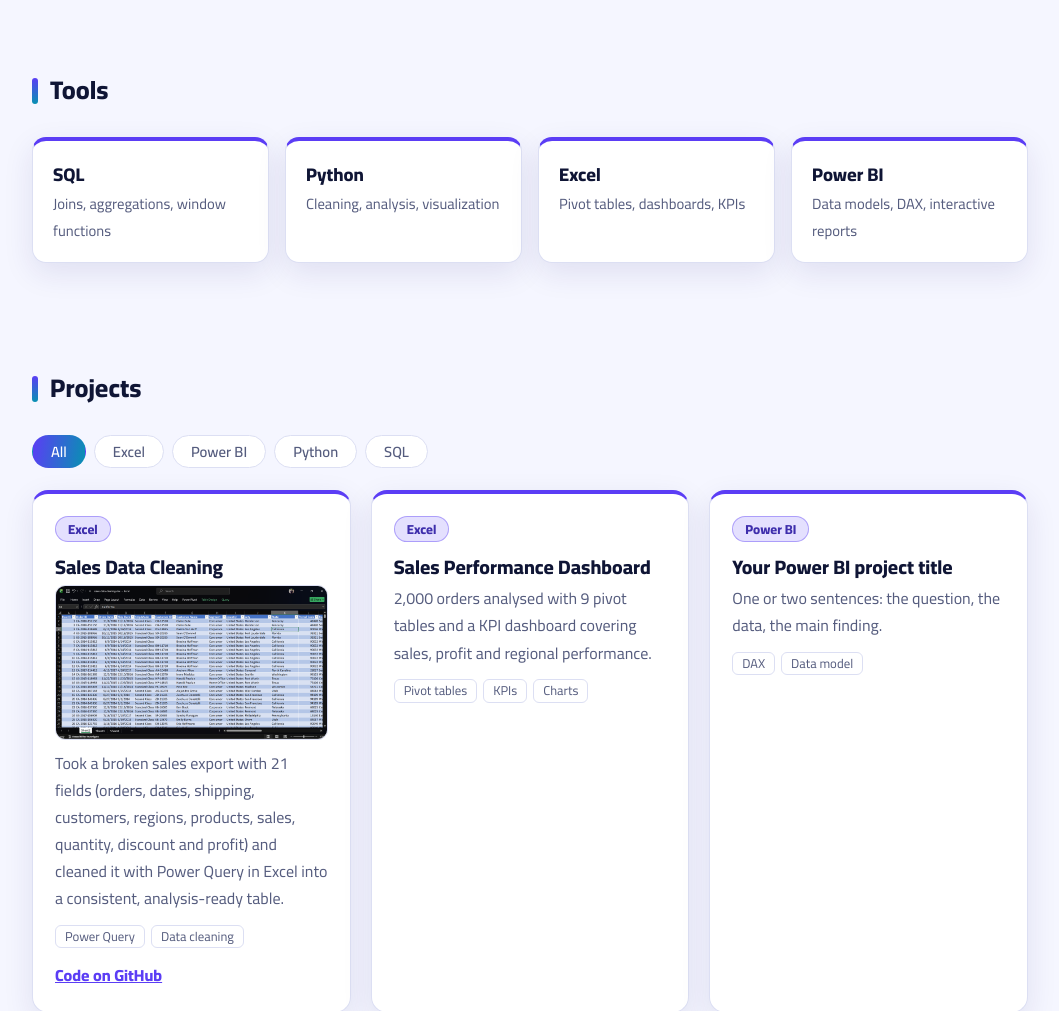
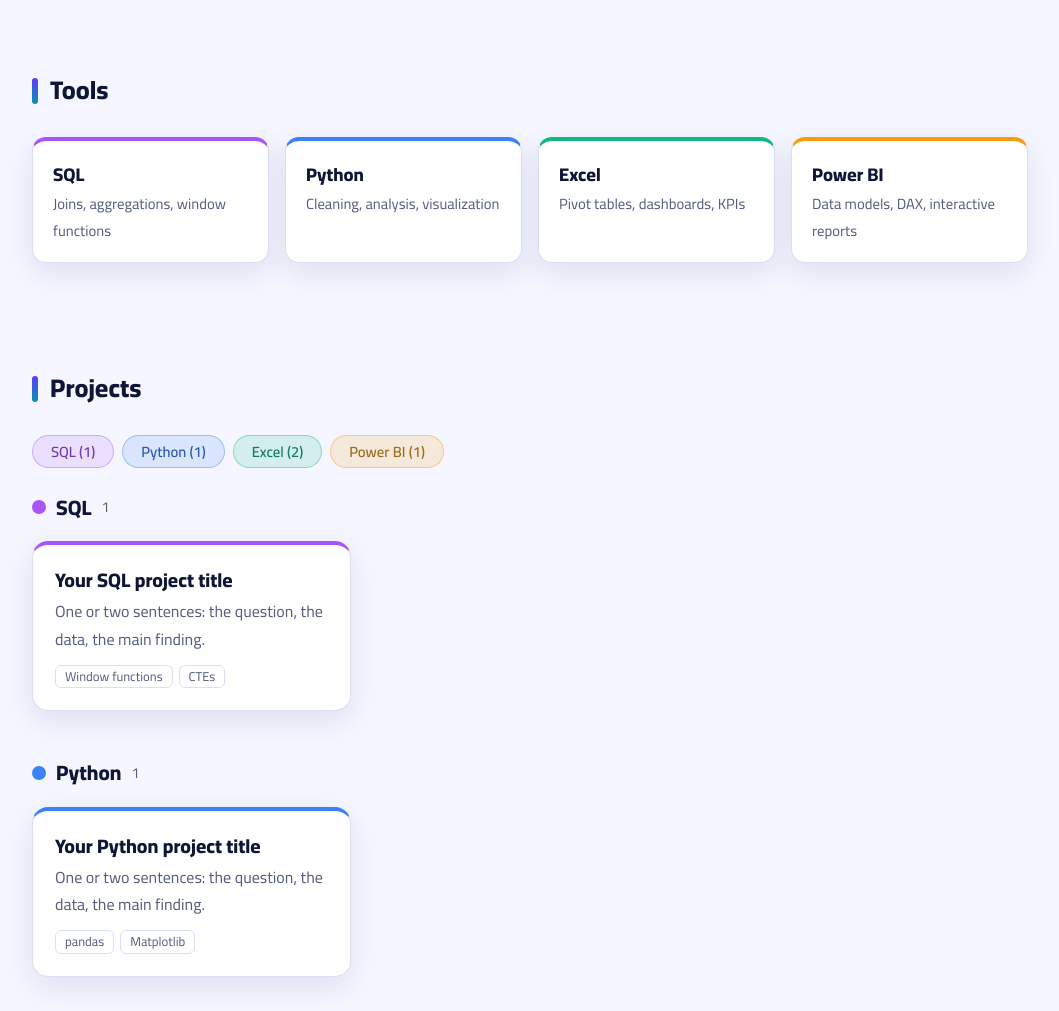
Before and after one commit to Hazem105/portfolio, a plain HTML site: page index.html in a window 1280 px wide. Shown: the part 840-1851 px from the top of the page, without its empty margins (110-1169 px from the left). Drawn offline with Linux system fonts and the light colour scheme.

Commit message:
Add files via upload

```diff
--- a/index.html
+++ b/index.html
@@ -39,7 +39,7 @@ h2{display:flex;align-items:center;gap:12px;font-size:1.6rem;margin:0 0 24px}
 h2::before{content:"";width:6px;height:26px;border-radius:3px;background:linear-gradient(var(--a1),var(--a2))}
 .about p{max-width:64ch;margin:0 0 12px;font-size:1.05rem}
 .tools{display:grid;grid-template-columns:repeat(auto-fit,minmax(210px,1fr));gap:16px}
-.tools div{--c:var(--a1);padding:18px 20px;background:var(--surface);border:1px solid var(--line);border-top:4px solid var(--c);border-radius:14px;box-shadow:var(--shadow)}
+.tools div{padding:18px 20px;background:var(--surface);border:1px solid var(--line);border-top:4px solid var(--c,var(--a1));border-radius:14px;box-shadow:var(--shadow)}
 .tools b{display:block;font-size:1.15rem}
 .tools span{color:var(--muted);font-size:.92rem}
 [data-tool="SQL"]{--c:#a855f7}[data-tool="Python"]{--c:#3b82f6}[data-tool="Excel"]{--c:#10b981}[data-tool="Power BI"]{--c:#f59e0b}
@@ -48,9 +48,9 @@ h2::before{content:"";width:6px;height:26px;border-radius:3px;background:linear-
 .filters button:hover{border-color:var(--a1)}
 .filters button[aria-pressed="true"]{background:linear-gradient(100deg,var(--a1),var(--a2));color:#fff;border-color:transparent}
 #projList{display:grid;grid-template-columns:repeat(auto-fill,minmax(310px,1fr));gap:20px}
-.row{--c:var(--a1);display:flex;flex-direction:column;gap:12px;padding:22px;background:var(--surface);border:1px solid var(--line);border-top:4px solid var(--c);border-radius:16px;box-shadow:var(--shadow);transition:transform .2s,border-color .2s}
-.row:hover{transform:translateY(-4px);border-color:var(--c)}
-.row .tool{align-self:flex-start;font-weight:700;font-size:.82rem;padding:1px 12px;border-radius:999px;color:color-mix(in srgb,var(--c) 62%,var(--ink));background:color-mix(in srgb,var(--c) 16%,transparent);border:1px solid color-mix(in srgb,var(--c) 40%,transparent)}
+.row{display:flex;flex-direction:column;gap:12px;padding:22px;background:var(--surface);border:1px solid var(--line);border-top:4px solid var(--c,var(--a1));border-radius:16px;box-shadow:var(--shadow);transition:transform .2s,border-color .2s}
+.row:hover{transform:translateY(-4px);border-color:var(--c,var(--a1))}
+.row .tool{align-self:flex-start;font-weight:700;font-size:.82rem;padding:1px 12px;border-radius:999px;color:color-mix(in srgb,var(--c,var(--a1)) 62%,var(--ink));background:color-mix(in srgb,var(--c,var(--a1)) 16%,transparent);border:1px solid color-mix(in srgb,var(--c,var(--a1)) 40%,transparent)}
 .row h3{margin:0 0 4px;font-size:1.22rem;line-height:1.4}
 .row p{margin:0;color:var(--muted)}
 .row img{display:block;width:100%;border:1px solid var(--line);border-radius:10px;margin:0 0 10px}
@@ -58,6 +58,14 @@ h2::before{content:"";width:6px;height:26px;border-radius:3px;background:linear-
 .tags span{font-size:.8rem;border:1px solid var(--line);border-radius:6px;padding:0 9px;color:var(--muted)}
 .links{display:flex;gap:16px;flex-wrap:wrap;margin-top:14px}
 .links a{font-weight:700;color:var(--accent)}
+#projList{display:block}
+.grp{margin-bottom:44px;scroll-margin-top:80px}
+.gh{display:flex;align-items:center;gap:10px;font-size:1.3rem;margin:0 0 16px}
+.gh::before{content:"";width:14px;height:14px;border-radius:50%;background:var(--c,var(--a1))}
+.gh small{color:var(--muted);font-weight:400;font-size:.9rem}
+.grid{display:grid;grid-template-columns:repeat(auto-fill,minmax(310px,1fr));gap:20px}
+.filters a{font-size:.92rem;font-weight:600;text-decoration:none;color:color-mix(in srgb,var(--c,var(--a1)) 62%,var(--ink));background:color-mix(in srgb,var(--c,var(--a1)) 14%,transparent);border:1px solid color-mix(in srgb,var(--c,var(--a1)) 40%,transparent);border-radius:999px;padding:3px 18px;transition:transform .15s}
+.filters a:hover{transform:translateY(-2px)}
 .contact ul{list-style:none;padding:0;margin:0;display:flex;flex-wrap:wrap;gap:12px}
 .contact a{display:inline-block;padding:10px 24px;border:1px solid var(--line);border-radius:999px;background:var(--surface);text-decoration:none;font-weight:700;box-shadow:var(--shadow);transition:transform .15s,border-color .15s}
 .contact a:hover{transform:translateY(-2px);border-color:var(--a1);color:var(--accent)}
@@ -113,7 +121,6 @@ footer{padding:28px 0 44px;color:var(--muted);font-size:.85rem;border-top:1px so
   };
   var lang = store.get("lang") || "en";
   var theme = store.get("theme") || (window.matchMedia && matchMedia("(prefers-color-scheme: dark)").matches ? "dark" : "light");
-  var filter = "all";
 
   function $(id){return document.getElementById(id)}
   function el(tag, cls, text){var e=document.createElement(tag); if(cls)e.className=cls; if(text!=null)e.textContent=text; return e}
@@ -140,18 +147,22 @@ footer{padding:28px 0 44px;color:var(--muted);font-size:.85rem;border-top:1px so
     var tl = $("toolsList"); tl.textContent = "";
     S.tools.forEach(function(x){var d=el("div"); d.setAttribute("data-tool",x.name); d.appendChild(el("b",null,x.name)); d.appendChild(el("span",null,t(x.use))); tl.appendChild(d)});
 
-    var names = ["all"]; S.projects.forEach(function(p){if(names.indexOf(p.tool)<0) names.push(p.tool)});
+    var order = S.tools.map(function(x){return x.name});
+    S.projects.forEach(function(p){if(order.indexOf(p.tool)<0) order.push(p.tool)});
+    var groups = order.map(function(n){return {name:n, items:S.projects.filter(function(p){return p.tool===n})}}).filter(function(g){return g.items.length});
+    function gid(n){return "p-" + n.replace(/\s+/g,"-")}
+
     var fl = $("filters"); fl.textContent = "";
-    names.forEach(function(n){
-      var b = el("button",null,n==="all"?u.all:n); b.type="button"; b.setAttribute("aria-pressed", String(filter===n));
-      b.onclick = function(){filter=n; render()}; fl.appendChild(b);
-    });
+    groups.forEach(function(g){var a=link("#"+gid(g.name), g.name+" ("+g.items.length+")"); a.setAttribute("data-tool",g.name); fl.appendChild(a)});
 
     var pl = $("projList"); pl.textContent = "";
-    var shown = S.projects.filter(function(p){return filter==="all" || p.tool===filter});
-    if(!shown.length) pl.appendChild(el("p","empty",u.none));
-    shown.forEach(function(p){
-      var r = el("article","row"); r.setAttribute("data-tool",p.tool); r.appendChild(el("div","tool",p.tool));
+    if(!groups.length) pl.appendChild(el("p","empty",u.none));
+    groups.forEach(function(g){
+      var sec = el("div","grp"); sec.id = gid(g.name); sec.setAttribute("data-tool",g.name);
+      var gh = el("h3","gh",g.name); gh.appendChild(el("small",null," "+g.items.length)); sec.appendChild(gh);
+      var grid = el("div","grid");
+      g.items.forEach(function(p){
+        var r = el("article","row"); r.setAttribute("data-tool",p.tool);
         var body = el("div");
         body.appendChild(el("h3",null,t(p.title)));
         if(p.image){var im=el("img"); im.src=p.image; im.alt=t(p.title); im.loading="lazy"; body.appendChild(im)}
@@ -161,7 +172,9 @@ footer{padding:28px 0 44px;color:var(--muted);font-size:.85rem;border-top:1px so
         if(p.live) ln.appendChild(link(p.live,u.live,true));
         if(p.github) ln.appendChild(link(p.github,u.code,true));
         if(ln.children.length) body.appendChild(ln);
-      r.appendChild(body); pl.appendChild(r);
+        r.appendChild(body); grid.appendChild(r);
+      });
+      sec.appendChild(grid); pl.appendChild(sec);
     });
 
     var c = S.contact || {}, cl = $("contactList"); cl.textContent = "";
```
Lines whose indentation alone changed are shown as unchanged.
